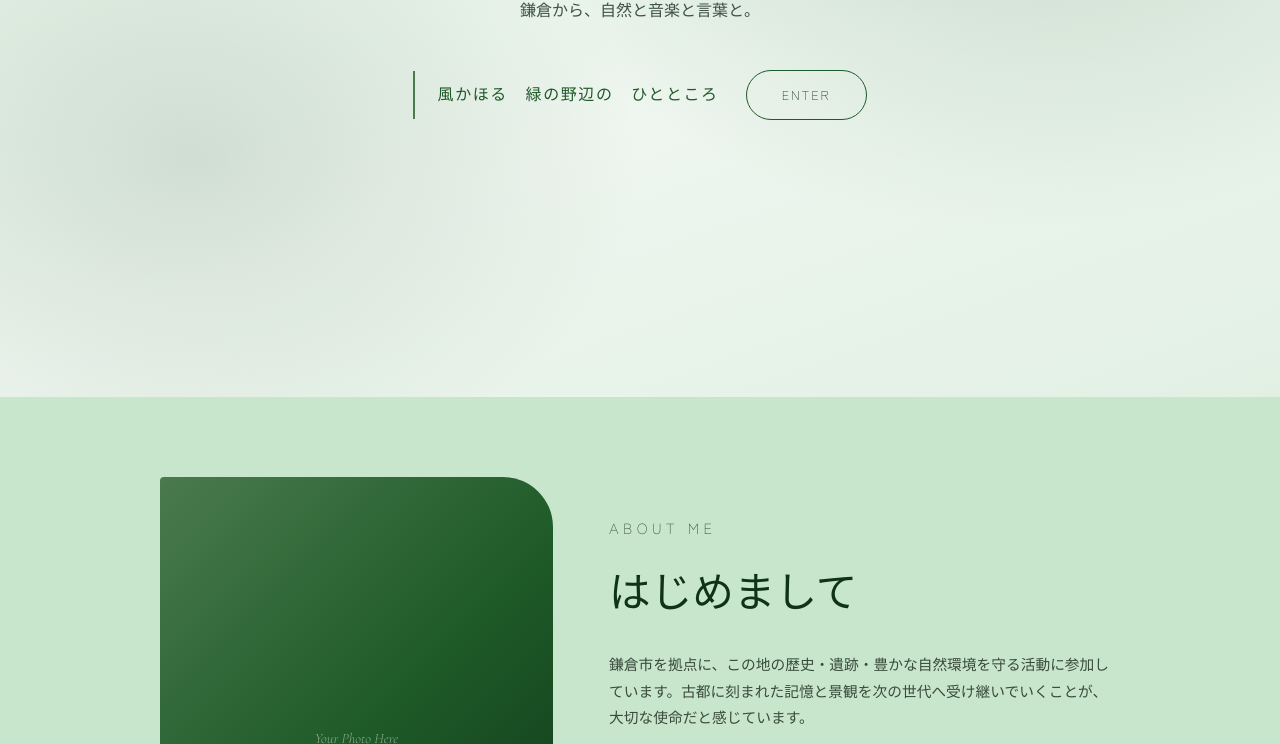
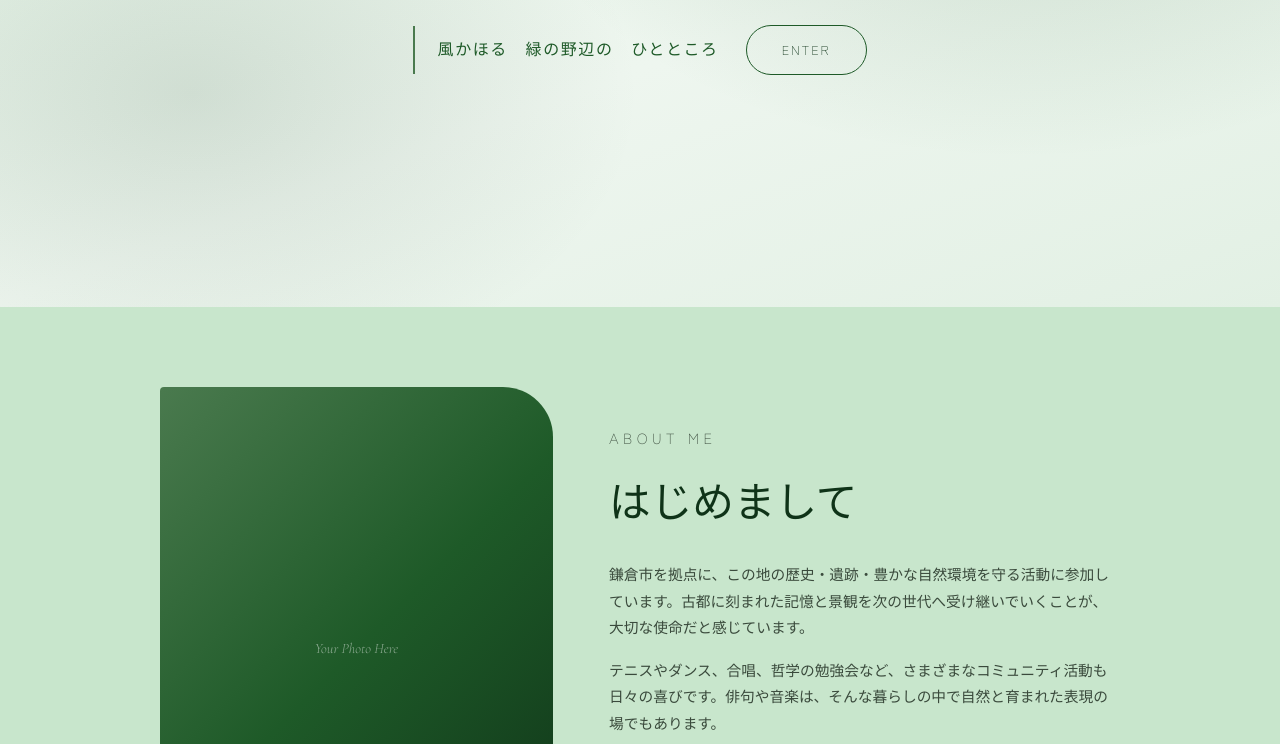
Before and after one commit to Naoh86/kitango, a plain HTML site: page index.html in a window 1280 px wide. Shown: the part 500-1244 px from the top of the page. Drawn offline with nearby package versions, Linux system fonts and the light colour scheme.

Commit message:
Add files via upload

```diff
--- a/index.html
+++ b/index.html
@@ -77,7 +77,7 @@
 
     /* ── HERO ── */
     .hero {
-      min-height: 100vh;
+      min-height: calc(100vh - 90px);
       display: flex;
       align-items: center;
       justify-content: center;
@@ -86,8 +86,7 @@
         radial-gradient(ellipse 50% 60% at 15% 70%, rgba(26,66,37,0.13) 0%, transparent 70%),
         linear-gradient(160deg, var(--dew) 0%, var(--cream) 60%, #e2f0e4 100%);
       text-align: center;
-      padding-left: 2rem;
-      padding-right: 2rem;
+      padding: 2rem;
     }
 
     .hero-eyebrow {
@@ -278,7 +277,7 @@
       background: white;
       border: 1px solid rgba(46,107,56,0.2);
       border-radius: 4px 20px 4px 4px;
-      scroll-margin-top: 130px;
+      scroll-margin-top: 115px;
     }
 
     .ac-header {
```
